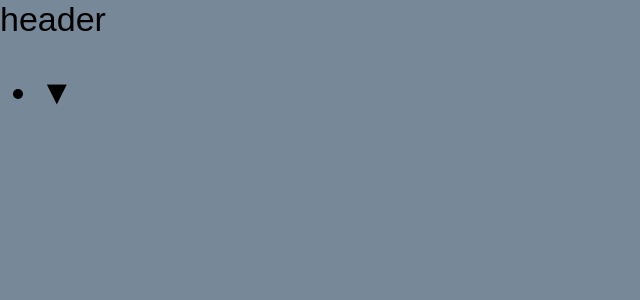
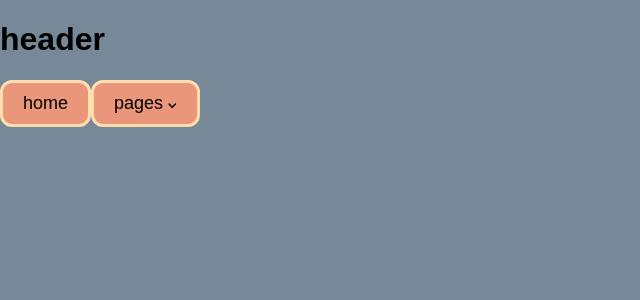
Before and after one commit to SergeyKardashev/navigation-menu-react, a React (Create React App) app: page / in a window 1280 px wide. Shown: the top 300 px of the page, without its empty margins (0-640 px from the left). Built offline with nearby package versions, Linux system fonts and the light colour scheme.

Commit message:
feat: submenu and styles (bugged)

```diff
--- a/src/components/App.css
+++ b/src/components/App.css
@@ -1,5 +1,26 @@
 .App {
   /* text-align: center; */
   font-family: Arial, Helvetica, sans-serif;
-  font-size: 34px;
+  /* font-size: 28px; */
 }
+
+.menu {
+  margin: 0;
+  padding: 0;
+  display: flex;
+  font-size: 18px;
+}
+
+.menu-item {
+  margin: 0;
+  padding: 10px 20px;
+  list-style: none;
+  background-color: darksalmon;
+  font-size: 18px;
+  border-radius: 12px;
+  border: 3px solid navajowhite;
+  box-sizing: border-box;
+}
+
+.dropdown-icon {
+}
--- a/src/components/App.js
+++ b/src/components/App.js
@@ -5,9 +5,16 @@ import { MenuItem } from "./MenuItem";
 function App() {
   return (
     <div className="App">
-      <header className="App-header">header</header>
+      <h1 className="App-header">header</h1>
       <Menu>
-        <MenuItem />
+        <MenuItem label="home" />
+        <MenuItem label="pages">
+          <MenuItem label="London">
+            <MenuItem label="Downtown" />
+            <MenuItem label="Outskirts" />
+          </MenuItem>
+          <MenuItem label="Oslo" />
+        </MenuItem>
       </Menu>
     </div>
   );
--- a/src/components/Menu.jsx
+++ b/src/components/Menu.jsx
@@ -1,5 +1,5 @@
 import React from "react";
 
 export function Menu({ children }) {
-  return <ul>{children}</ul>;
+  return <ul className="menu">{children}</ul>;
 }
--- a/src/components/MenuItem.jsx
+++ b/src/components/MenuItem.jsx
@@ -1,7 +1,10 @@
 import React, { useState } from "react";
+import dropdownIcon from "./images/arrow.svg";
 
-export function MenuItem({ hasSubMenu, label, children }) {
+export function MenuItem({ label, children }) {
   const [open, setOpen] = useState(false);
+
+  const hasSubMenu = !!children;
 
   const handleMouseEnter = () => {
     setOpen(true);
@@ -14,7 +17,7 @@ export function MenuItem({ hasSubMenu, label, children }) {
   return (
     <li className={`menu-item ${hasSubMenu}`} onMouseEnter={handleMouseEnter} onMouseLeave={handleMouseLeave}>
       <div className="menu-item_label">
-        {label} {{ hasSubMenu } && "▼"}
+        {label} {hasSubMenu && <img alt="dropdown-icon" src={dropdownIcon} className="dropdown-icon" />}
       </div>
       {hasSubMenu && open && <ul className="submenu">{children}</ul>}
     </li>
```
Also changed, not shown: package.json (line endings or trailing spaces), src/components/images/arrow.svg (added), src/components/images/dropdown-icon.svg (deleted).
